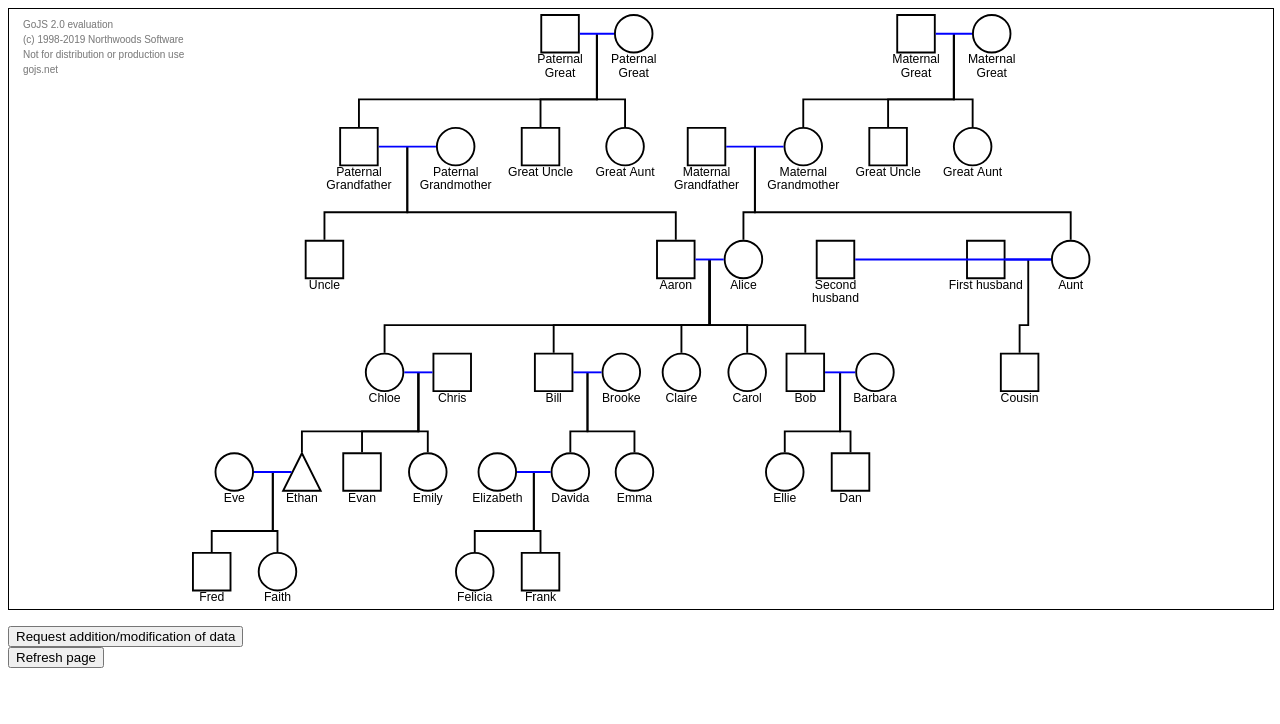
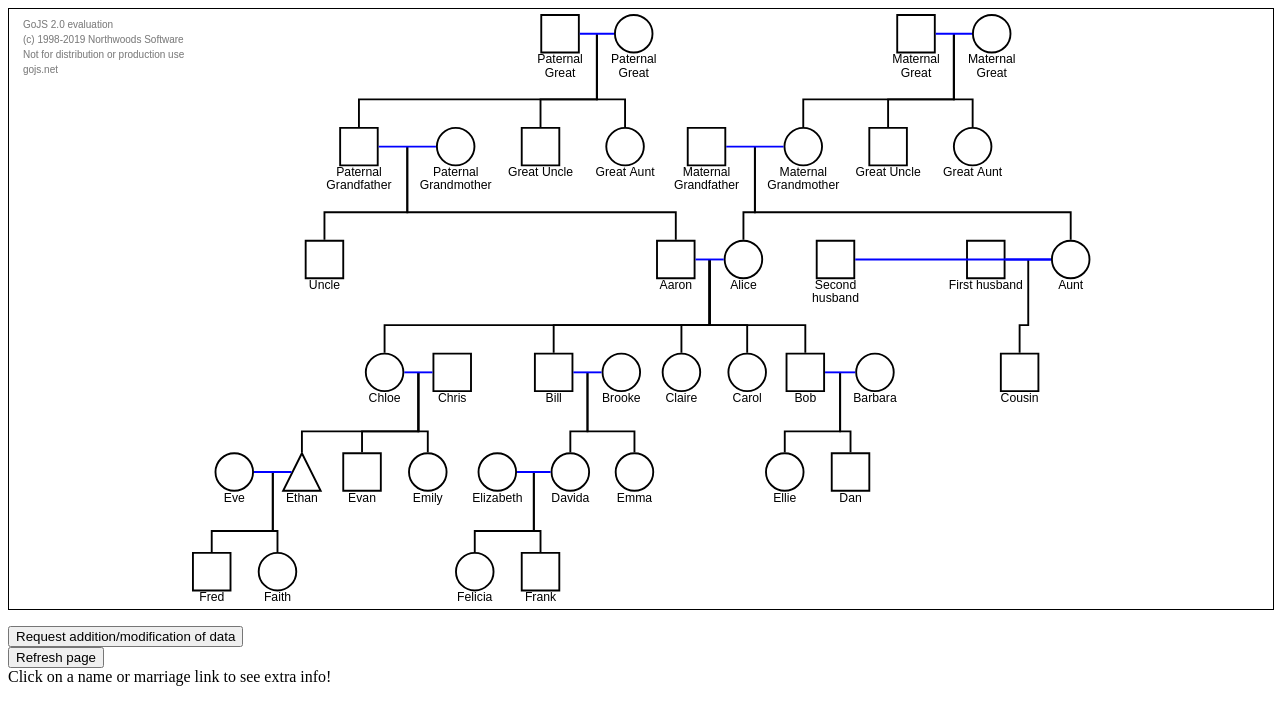
Before and after one commit to esfinkel/finkel-peterson-family-tree, a plain HTML site: page index.html in a window 1280 px wide. Drawn offline with Linux system fonts and the light colour scheme.

Commit message:
instructions

```diff
--- a/index.html
+++ b/index.html
@@ -588,6 +588,7 @@
     <button type="submit">Request addition/modification of data</button>
  </form>
   <button value="Refresh Page" onClick="window.location.reload();">Refresh page</button>
+  <div>Click on a name or marriage link to see extra info!</div>
 </div>
 </body>
 </html>
```
